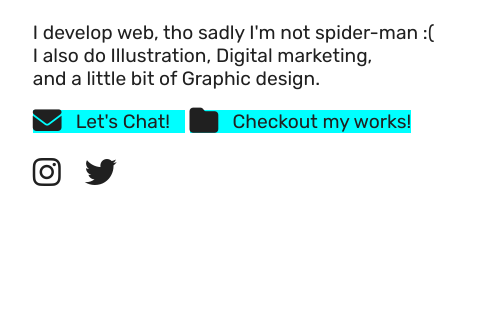
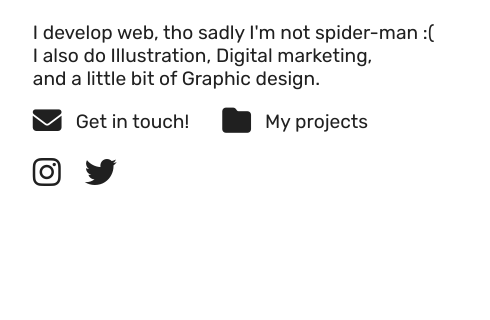
Before and after one commit to drmcducks/Andrew-Portal, a plain HTML site: page index.html in a window 1280 px wide. Shown: the part 250-570 px from the top of the page, 228-718 px from the left. Drawn offline with Linux system fonts and the light colour scheme; grey boxes are pictures that could not be loaded.

Commit message:
2 files modified

```diff
--- a/index.html
+++ b/index.html
@@ -31,8 +31,8 @@
           and a little bit of Graphic design.
         </h3>
         <div class="llinks">
-          <a href="mailto:kkuangandrew@gmail.com" style="padding-right:15px;"><i class="fa-solid fa-envelope fa-xl"></i>&nbsp;&nbsp;&nbsp;Let's Chat!</a>
-          <a href="work-section.html"><i class="fa-solid fa-folder fa-xl"></i>&nbsp;&nbsp;&nbsp;Checkout my works!</a>
+          <a href="mailto:kkuangandrew@gmail.com"><i class="fa-solid fa-envelope fa-xl"></i>&nbsp;&nbsp;&nbsp;Get in touch!</a>&nbsp;&nbsp;&nbsp;&nbsp;&nbsp;&nbsp;
+          <a href="work-section.html"><i class="fa-solid fa-folder fa-xl"></i>&nbsp;&nbsp;&nbsp;My projects</a>
         </div>
         <div class="ssocialicons">
           <a href="https://instagram.com/dr.eward/" style="padding-right:20px;"><i class="fa-brands fa-instagram fa-2xl"></i></a>
--- a/styles.css
+++ b/styles.css
@@ -15,8 +15,26 @@ body {
 }
 
 .llinks a {
-  background-color: aqua;
+  box-sizing: border-box;
+  padding: 0;
+  margin: 0;
+  color: #202020;
+
 }
+.llinks a::before {
+  content: ".";
+  position: absolute;
+  background-color: #5fb9ee;
+  width: 0;
+  height: fit-content;
+  transition: 0.5s;
+  z-index: -1;
+}
+
+.llinks a:hover:before {
+  width:165px;
+}
+
 img {
   width: 40%;
   height: auto;
@@ -57,6 +75,9 @@ a:active {
 .ssocialicons {
   margin-top: 30px;
 }
+.ssocialicons a:hover{
+  color: #5fb9ee;
+}
 .footer {
   text-align: center;
   margin-top: 148px;
```
